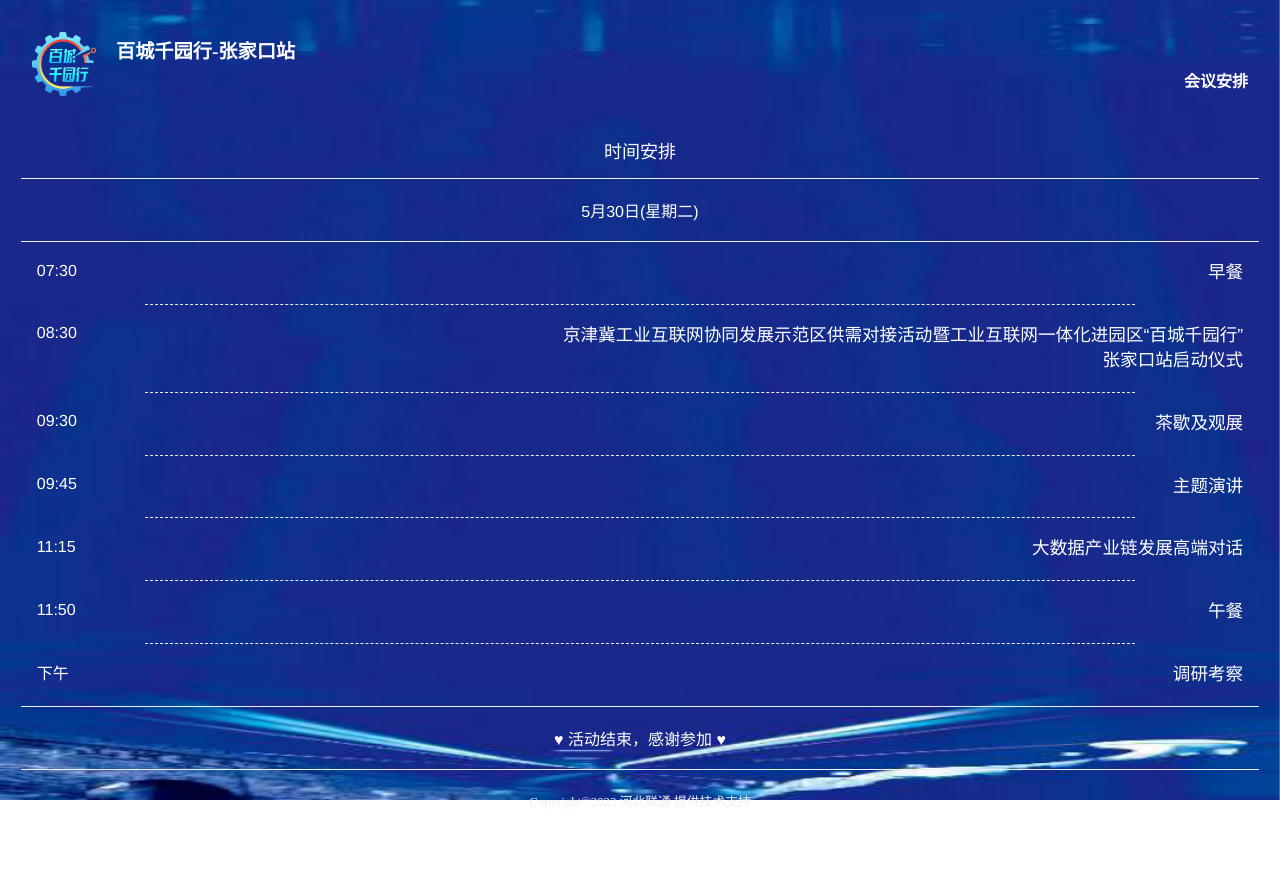
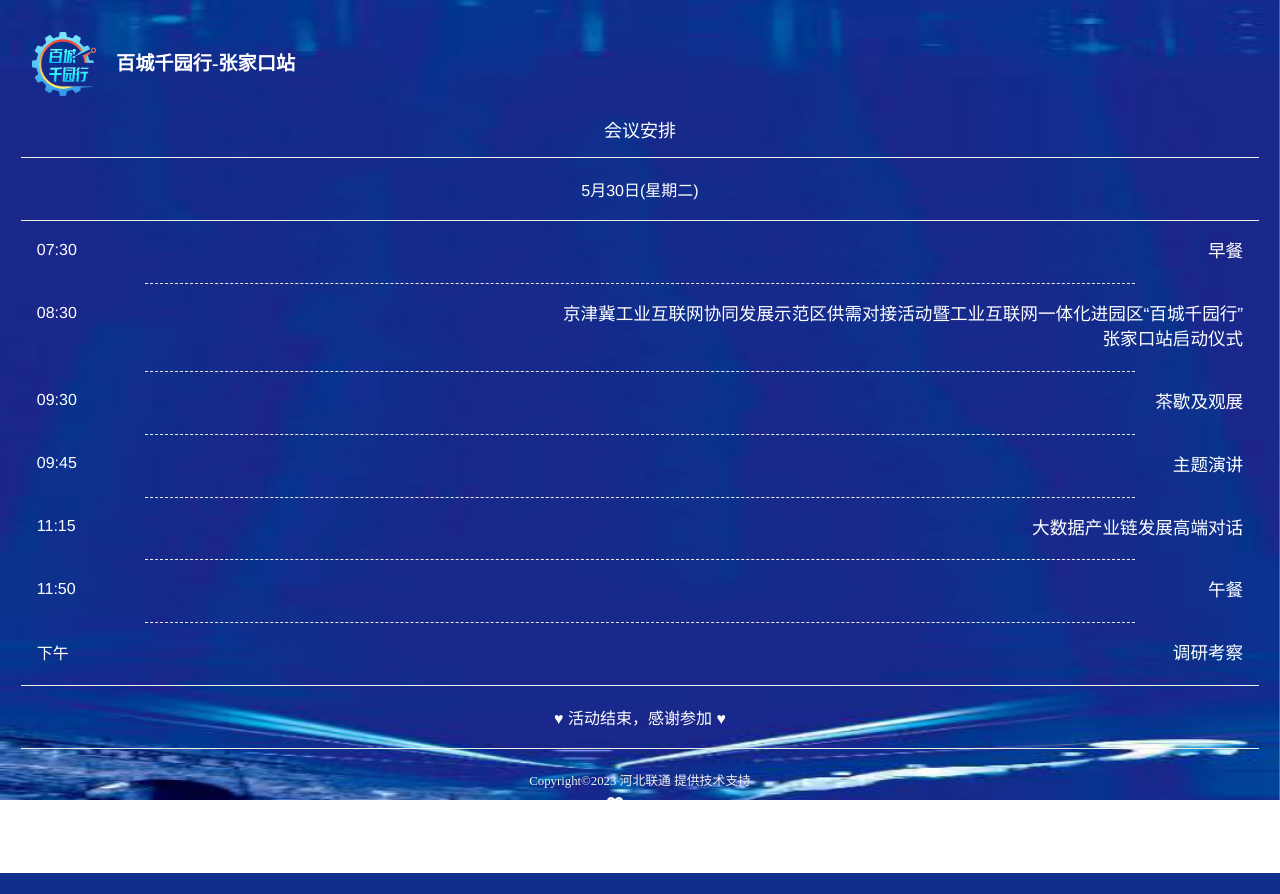
Before and after one commit to libin47/SigninBaiChengQianYuan, a Python web app: template app/templates/timeanpai.html in a window 1280 px wide. After the commit the page ends 873 px from the top, so only its background shows below. Run offline with Jinja, Linux system fonts and the light colour scheme; the template is opened without the code that fills it, so the values that code supplies are empty.

Commit message:
修改日程展示效果v5

```diff
--- a/app/static/mymain.css
+++ b/app/static/mymain.css
@@ -517,7 +517,7 @@ form {
     padding-right: 1rem;
 }
 .time-hour .time-thing {
-    text-align: left;
+    text-align: right;
     font-size: 1.1rem;
     /* white-space: pre-wrap;
     word-break: break-all;
--- a/app/templates/dingcan.html
+++ b/app/templates/dingcan.html
@@ -7,7 +7,7 @@
     <meta name="viewport" content="width=device-width, initial-scale=1, maximum-scale=1, user-scalable=no">
     <meta name="renderer" content="webkit">
     <title>百城千园行活动订餐</title>
-    <link rel="stylesheet" type="text/css" href="/static/mymain.css?v=052902">
+    <link rel="stylesheet" type="text/css" href="/static/mymain.css?v=052903">
 
 </head>
 <body>
--- a/app/templates/dingcanpinzheng.html
+++ b/app/templates/dingcanpinzheng.html
@@ -7,7 +7,7 @@
     <meta name="viewport" content="width=device-width, initial-scale=1, maximum-scale=1, user-scalable=no">
     <meta name="renderer" content="webkit">
     <title>百城千园行活动订餐</title>
-    <link rel="stylesheet" type="text/css" href="/static/mymain.css?v=052902">
+    <link rel="stylesheet" type="text/css" href="/static/mymain.css?v=052903">
 
 </head>
 <body>
--- a/app/templates/index.html
+++ b/app/templates/index.html
@@ -8,7 +8,7 @@
     <meta name="renderer" content="webkit">
     <title>百城千园行</title>
     <!-- <link rel="stylesheet" type="text/css" href= "{{ url_for('static', filename = 'mymain.css') }}"> -->
-    <link rel="stylesheet" type="text/css" href="/static/mymain.css?v=052902">
+    <link rel="stylesheet" type="text/css" href="/static/mymain.css?v=052903">
 
 </head>
 <body>
--- a/app/templates/login.html
+++ b/app/templates/login.html
@@ -10,7 +10,7 @@
     <!-- <link rel="stylesheet" href="/static/bootstrap.min.css">
     <link rel="stylesheet" href="/static/blue.css">
     <link rel="stylesheet" href="/static/animate.min.css"> -->
-    <link rel="stylesheet" type="text/css" href="/static/mymain.css?v=052902">
+    <link rel="stylesheet" type="text/css" href="/static/mymain.css?v=052903">
 
 </head>
 <body>
--- a/app/templates/timeanpai.html
+++ b/app/templates/timeanpai.html
@@ -10,7 +10,7 @@
     <!-- <link rel="stylesheet" href="/static/bootstrap.min.css">
     <link rel="stylesheet" href="/static/blue.css">
     <link rel="stylesheet" href="/static/animate.min.css"> -->
-    <link rel="stylesheet" type="text/css" href="/static/mymain.css?v=052902">
+    <link rel="stylesheet" type="text/css" href="/static/mymain.css?v=052903">
 
 </head>
 <body>
@@ -19,13 +19,13 @@
         <img class="logo" src="../static/百城千园行.png"/>
         <a class="head-text">
             <div class="head-text-main">百城千园行-张家口站</div>
-            <div class="head-text-sub">会议安排</div>
+            <div class="head-text-sub"></div>
         </a>
     </div>
 
-    <div class="container-new">
+    <div class="container-new" style="padding-top:0">
         <div class="time-header">
-            时间安排
+            会议安排
         </div>
 
 		<!-- <div class="time-day">5月29日(星期一)</div>
--- a/app/templates/weather.html
+++ b/app/templates/weather.html
@@ -7,7 +7,7 @@
     <meta name="viewport" content="width=device-width, initial-scale=1, maximum-scale=1, user-scalable=no">
     <meta name="renderer" content="webkit">
     <title>百城千园行活动订餐</title>
-    <link rel="stylesheet" type="text/css" href="/static/mymain.css?v=052902">
+    <link rel="stylesheet" type="text/css" href="/static/mymain.css?v=052903">
 
 </head>
 <body>
```
